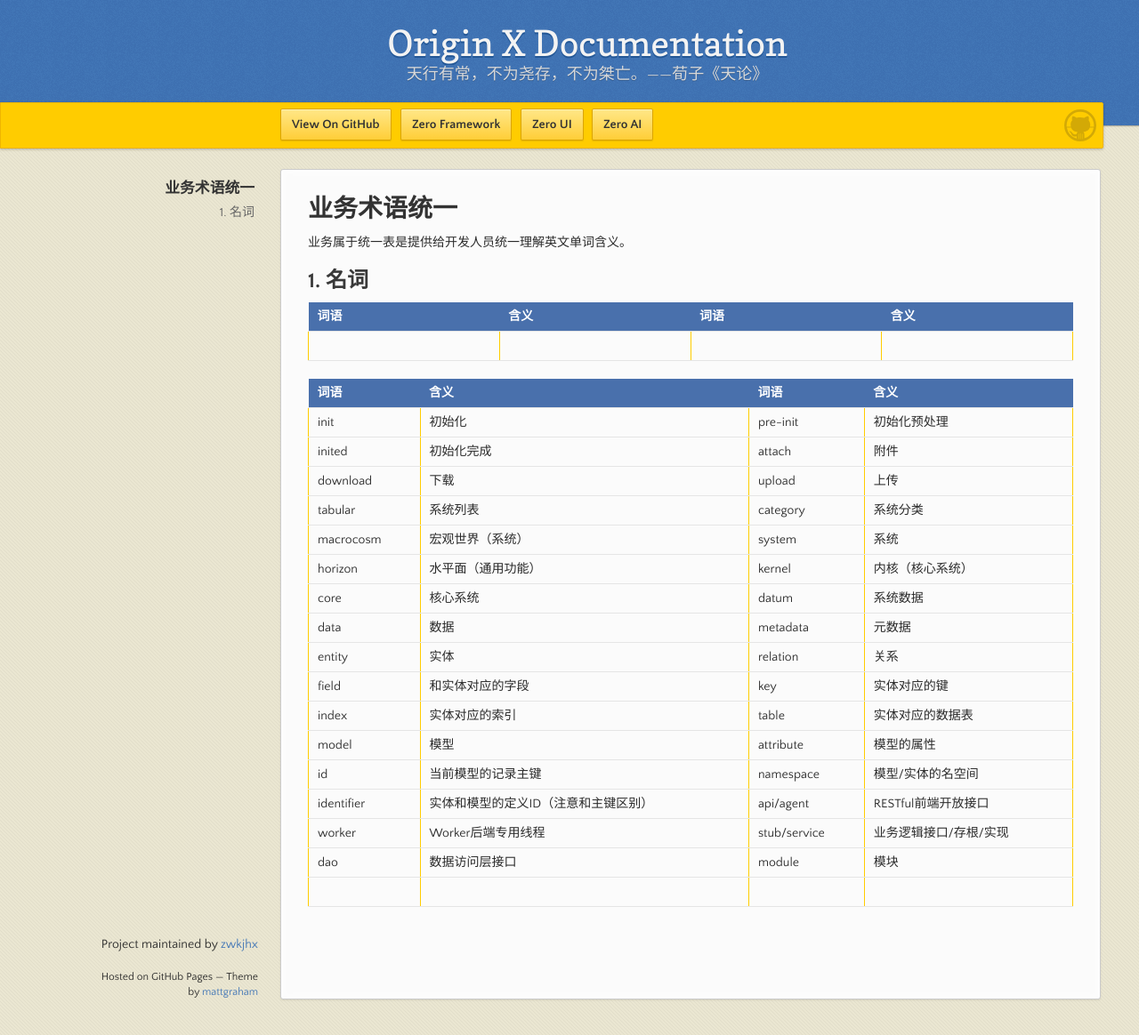
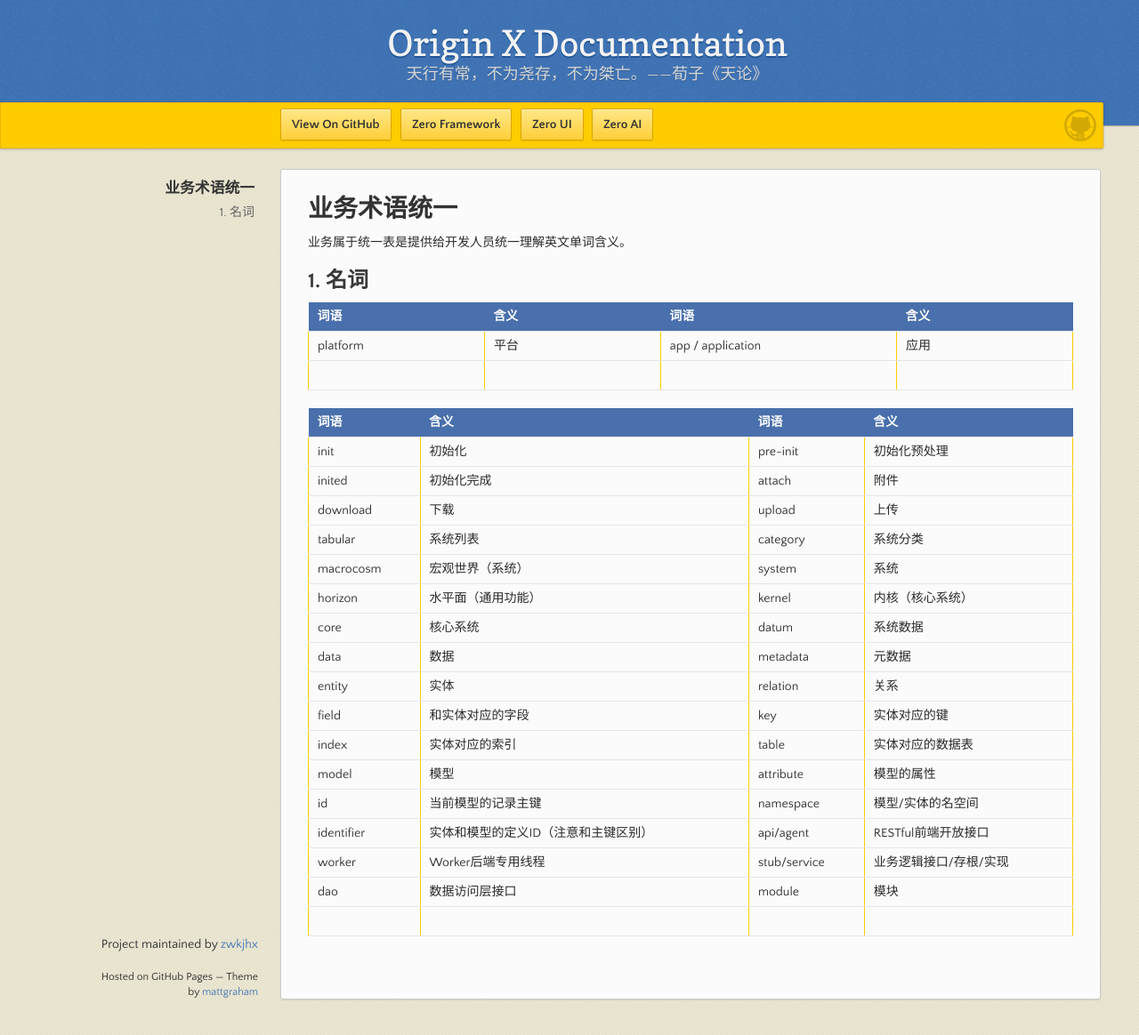
Before and after one commit to zwkjhx/ox-doc, a Jekyll site: the page built from specification/main/spc-000-ye-wu-zhu-yu-gui-fan.md, in a window 1280 px wide and 1164 px high. Shown: the whole window at 89% size. Built offline with Jekyll 4.4.1, drawn with Linux system fonts in a browser that asks for light colours; our own code applies the rules of GitHub Pages for plain Markdown files.

Commit message:
Updates specification/main/spc-000-ye-wu-zhu-yu-gui-fan.md
Auto commit by GitBook Editor

```diff
--- a/specification/main/spc-000-ye-wu-zhu-yu-gui-fan.md
+++ b/specification/main/spc-000-ye-wu-zhu-yu-gui-fan.md
@@ -6,6 +6,7 @@
 
 | 词语 | 含义 | 词语 | 含义 |
 | :--- | :--- | :--- | :--- |
+| platform | 平台 | app / application | 应用 |
 |  |  |  |  |
 
 | 词语 | 含义 | 词语 | 含义 |
```
